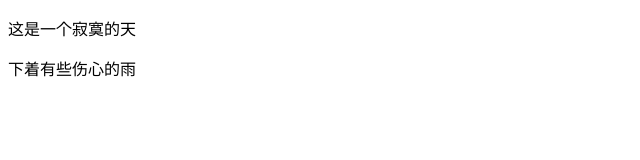
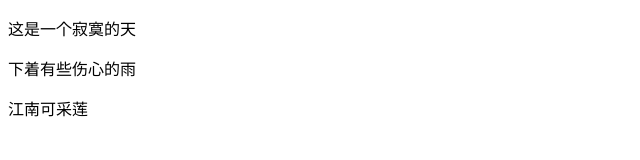
Before and after one commit to blue-sky7/59-, a plain HTML site: page index.html in a window 1280 px wide. Shown: the whole page, without its empty margins (0-640 px from the left). Drawn offline with Linux system fonts and the light colour scheme.

Commit message:
完成项目3

```diff
--- a/index.html
+++ b/index.html
@@ -8,5 +8,6 @@
 <body>
     <p>这是一个寂寞的天</p>
     <p>下着有些伤心的雨</p>
+    <p>江南可采莲</p>
 </body>
 </html>
```
